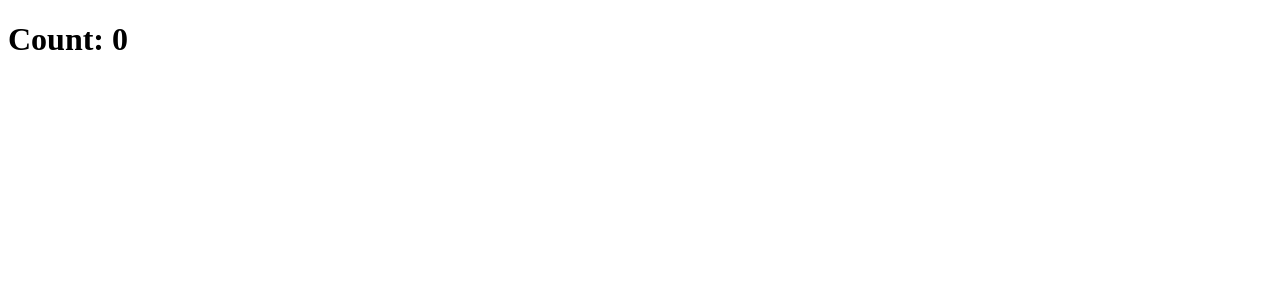
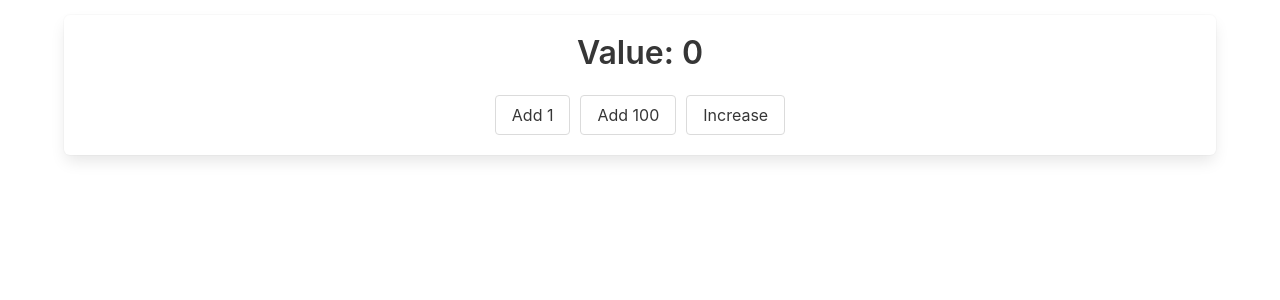
Before and after one commit to mate-academy/react_counter, a React (Create React App) app: page / in a window 1280 px wide. Shown: the top 300 px of the page. Built offline with nearby package versions, Linux system fonts and the light colour scheme; the HTML template or start-up script is replaced by a standard one.

Commit message:
Solution

```diff
--- a/package.json
+++ b/package.json
@@ -7,7 +7,7 @@
   "license": "GPL-3.0",
   "dependencies": {
     "@cypress/react": "^5.12.4",
-    "bulma": "^0.9.3",
+    "bulma": "^0.9.4",
     "react": "^17.0.2",
     "react-dom": "^17.0.2",
     "react-scripts": "^4.0.3"
@@ -17,7 +17,7 @@
     "@mate-academy/cypress-tools": "^1.0.4",
     "@mate-academy/eslint-config-react": "*",
     "@mate-academy/eslint-config-react-typescript": "*",
-    "@mate-academy/scripts": "^1.2.1",
+    "@mate-academy/scripts": "^1.2.3",
     "@mate-academy/students-ts-config": "*",
     "@mate-academy/stylelint-config": "*",
     "@types/node": "^17.0.23",
--- a/public/index.html
+++ b/public/index.html
@@ -3,6 +3,7 @@
   <head>
     <meta charset="utf-8" />
     <meta name="viewport" content="width=device-width, initial-scale=1" />
+    <link rel="stylesheet" href="https://cdn.jsdelivr.net/npm/bulma@0.9.4/css/bulma.min.css">
     <title>React App</title>
   </head>
   <body>
--- a/src/App.scss
+++ b/src/App.scss
@@ -1 +1,9 @@
-// styles go here
+.container {
+  margin-top: 15px;
+}
+
+.buttonsBlock {
+  display: flex;
+  justify-content: center;
+  gap: 10px;
+}
--- a/src/App.tsx
+++ b/src/App.tsx
@@ -1,16 +1,66 @@
 import React from 'react';
 import './App.scss';
 
-class App extends React.Component {
-  addOne = () => {};
+type State = {
+  value: number
+};
 
-  add100 = () => {};
+class App extends React.Component<{}, State> {
+  state = {
+    value: 0,
+  };
 
-  increase = () => {};
+  addOne = () => {
+    this.setState((state) => ({
+      value: state.value + 1,
+    }));
+  };
+
+  add100 = () => {
+    this.setState((state) => ({
+      value: state.value + 100,
+    }));
+  };
+
+  increase = () => {
+    this.addOne();
+    if (this.state.value % 5 === 0) {
+      this.add100();
+    }
+  };
 
   render() {
     return (
-      <h1>Count: 0</h1>
+      <div className="container box is-centered has-text-centered">
+        <h1 className="title">
+          Value:
+          {' '}
+          {this.state.value}
+        </h1>
+        <div className="buttonsBlock">
+          <button
+            type="button"
+            className="button is-outlined"
+            onClick={this.addOne}
+          >
+            Add 1
+          </button>
+          <button
+            type="button"
+            className="button is-outlined"
+            onClick={this.add100}
+          >
+            Add 100
+          </button>
+          <button
+            type="button"
+            className="button is-outlined"
+            onClick={this.increase}
+          >
+            Increase
+          </button>
+        </div>
+      </div>
     );
   }
 }
```
Also changed, not shown: 2 other files (tests, documents, lock files or other folders).
